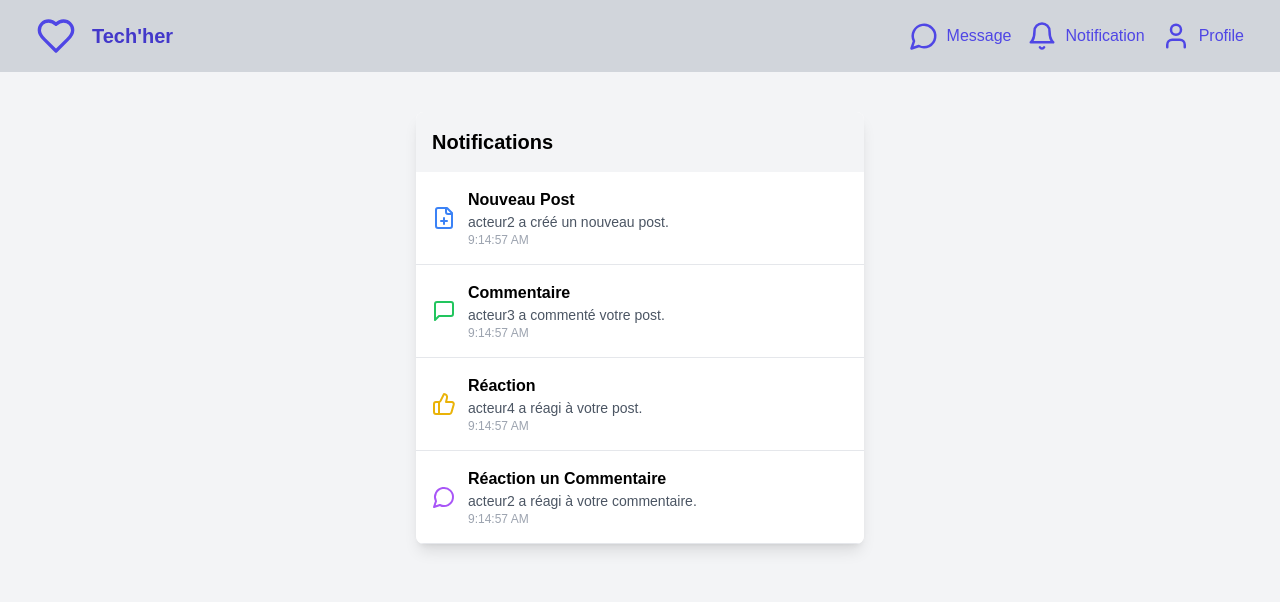
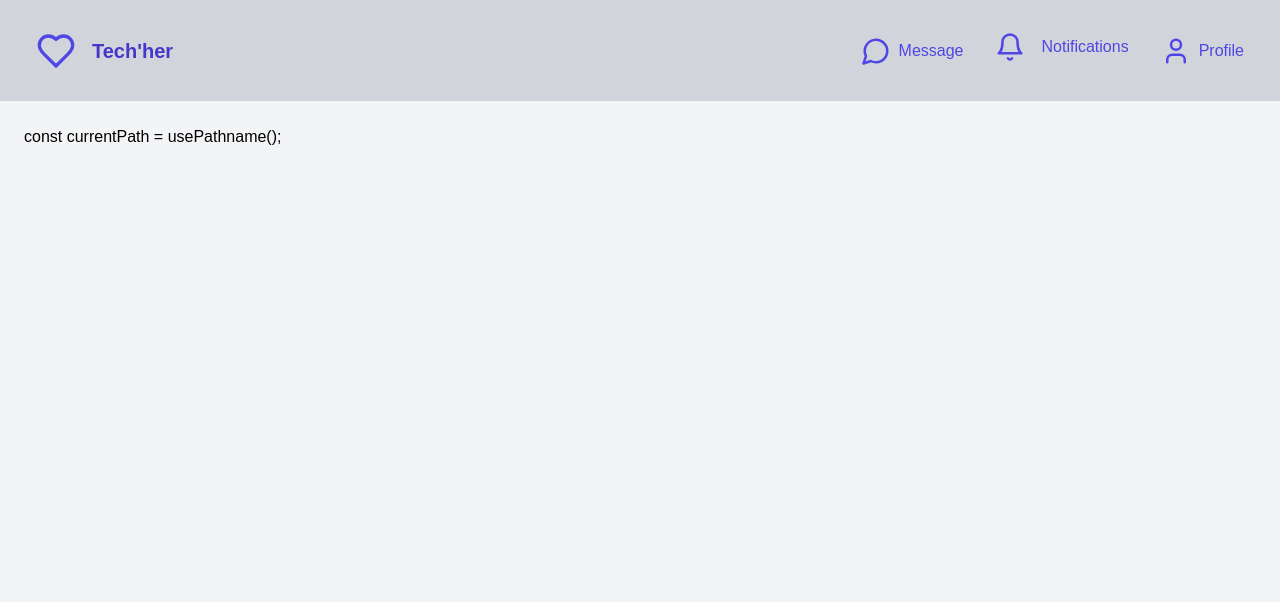
Before and after one commit to Henintsoaaa/takecare, a Next.js app: page /notifications in a window 1280 px wide. Shown: the top 602 px of the page. Built offline with nearby package versions, Linux system fonts and the light colour scheme.

Commit message:
Refactor Navbar and Notifications: integrate Notification component and enhance dropdown functionality

```diff
--- a/components/Navbar.tsx
+++ b/components/Navbar.tsx
@@ -1,6 +1,7 @@
 import Link from "next/link";
 import React from "react";
 import { MessageCircle, Bell, User, Heart } from "lucide-react"; // Importing icons from lucide-react
+import Notification from "./Notification";
 
 const Navbar = () => {
   return (
@@ -22,13 +23,7 @@ const Navbar = () => {
           <MessageCircle size={24} className="md:w-[30px] md:h-[30px]" />
           <span className="hidden md:block">Message</span>
         </Link>
-        <Link
-          href="#"
-          className="text-indigo-600 hover:text-indigo-700  transition-colors duration-200 flex gap-2 justify-center items-center"
-        >
-          <Bell size={24} className="md:w-[30px] md:h-[30px]" />
-          <span className="hidden md:block">Notification</span>
-        </Link>
+        <Notification />
         <Link
           href="#"
           className="text-indigo-600 hover:text-indigo-700 transition-colors duration-200 flex gap-2 justify-center items-center"
--- a/app/(root)/notifications/page.tsx
+++ b/components/Notification.tsx
@@ -125,7 +125,7 @@ const NotificationItem = ({
     new_post: "Nouveau Post",
     comment: "Commentaire",
     reaction: "Réaction",
-    comment_reaction: "Réaction un Commentaire",
+    comment_reaction: "Réaction au Commentaire",
   };
 
   return (
@@ -148,14 +148,14 @@ const NotificationItem = ({
   );
 };
 
-const NotificationsList = () => {
+const NotificationsDropdown = () => {
   const [notifications, setNotifications] = useState<Notification[]>([]);
   const [loading, setLoading] = useState(true);
   const [actors, setActors] = useState<{ [key: number]: string }>({});
+  const [isOpen, setIsOpen] = useState(false);
 
   useEffect(() => {
     const loadNotifications = async () => {
-      // Simulate fetching notifications from an API
       setNotifications(_notifications);
       const actorIds = _notifications.map((n) => n.actor_id);
       const fetchedActors = await fetchActors(actorIds);
@@ -169,16 +169,29 @@ const NotificationsList = () => {
     loadNotifications();
   }, []);
 
+  const toggleDropdown = () => {
+    setIsOpen(!isOpen);
+  };
+
   if (loading) {
     return <div>Loading notifications...</div>;
   }
 
   return (
-    <div className="max-w-md mx-auto bg-white shadow-lg rounded-lg overflow-hidden">
-      <div className="bg-gray-100 p-4">
-        <h2 className="font-bold text-xl">Notifications</h2>
+    <div className="relative inline-block text-left">
+      <div>
+        <button
+          onClick={toggleDropdown}
+          className="text-indigo-600 hover:text-indigo-700  transition-colors duration-200 flex gap-2 justify-center items-center"
+        >
+          <Bell size={24} className="md:w-[30px] md:h-[30px]" />
+          <span className="ml-2">Notifications</span>
+        </button>
       </div>
-      <div>
+
+      {isOpen && (
+        <div className="absolute right-0 z-10 w-64 mt-2 bg-white shadow-lg rounded-md">
+          <div className="max-h-60 overflow-y-auto">
             {notifications.map((notification) => (
               <NotificationItem
                 key={notification.id}
@@ -188,17 +201,19 @@ const NotificationsList = () => {
             ))}
           </div>
         </div>
+      )}
+    </div>
   );
 };
 
-const Page = () => {
+const Notification = () => {
   return (
     <div className="p-4">
       <Suspense fallback={<div>Loading notifications...</div>}>
-        <NotificationsList />
+        <NotificationsDropdown />
       </Suspense>
     </div>
   );
 };
 
-export default Page;
+export default Notification;
```
Lines whose indentation alone changed are shown as unchanged.
